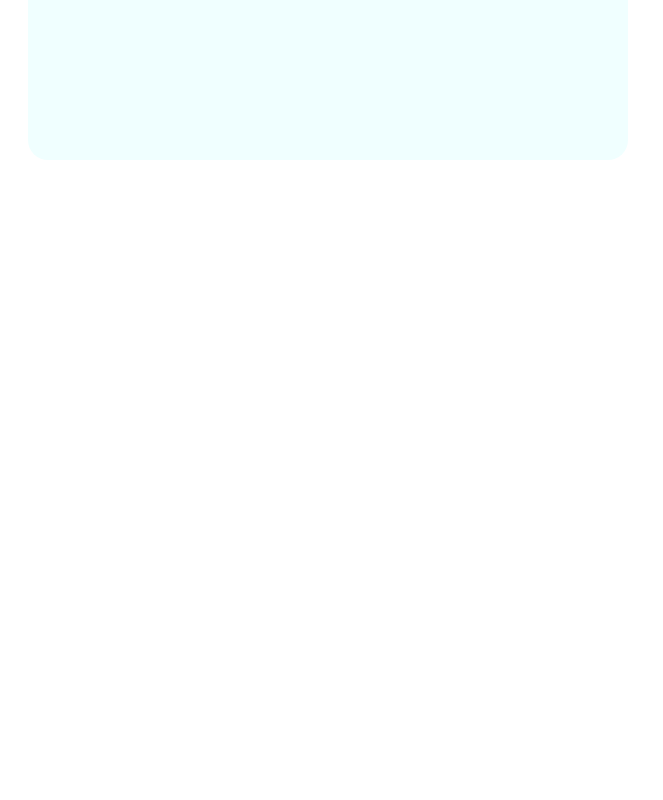
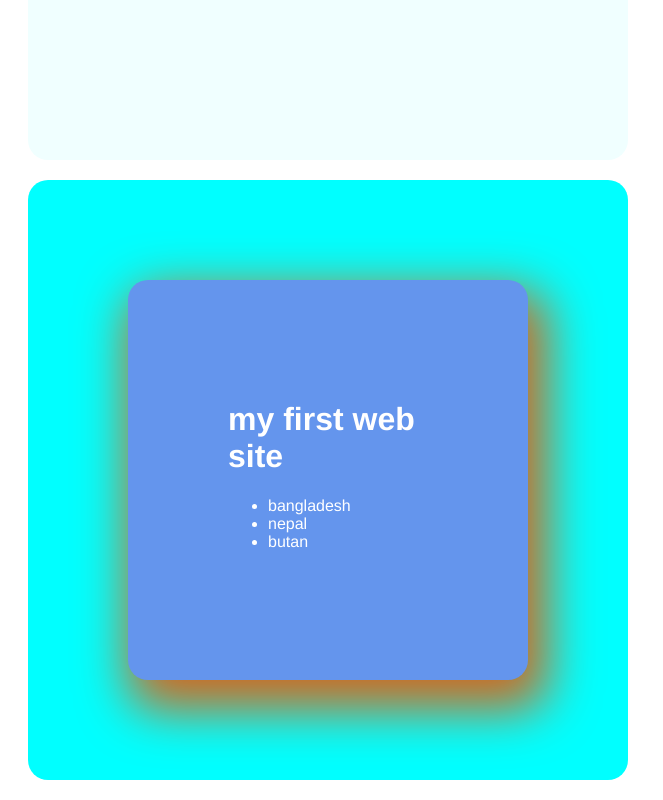
Before and after one commit to kinglavan70/my-first-website, a plain HTML site: page index.html in a window 1280 px wide. Shown: the part 460-1260 px from the top of the page, without its empty margins (0-663 px from the left). Before the commit the page ends 800 px from the top, so only its background shows below. Drawn offline with Linux system fonts and the light colour scheme.

Commit message:
addad a hello bangladesh

```diff
--- a/index.html
+++ b/index.html
@@ -9,5 +9,15 @@
 
 <body>
     <div> hello bangladesh </div>
+    <div class=" bangladesh">
+        <div class=" nepal">
+        <h1 > my first web site</h1>
+        <ul>
+            <li>bangladesh</li>
+            <li> nepal</li>
+            <li>butan</li>
+        </ul>
+    </div>
+    </div>
 </body>
 </html>
--- a/style/bolgs.css
+++ b/style/bolgs.css
@@ -11,3 +11,15 @@ div{
     text-shadow:20px ;
     margin-bottom: 20px;
 }
+.bangladesh{
+    background-color: aqua;
+}
+.nepal{
+    background-color: cornflowerblue;
+    width: 200px;
+    height: 200px;
+  margin-top:  30px;
+    padding: 100px;margin: 50px;
+    box-shadow: 10px 20px 50px 10px  chocolate;
+    color: white;
+}
```
